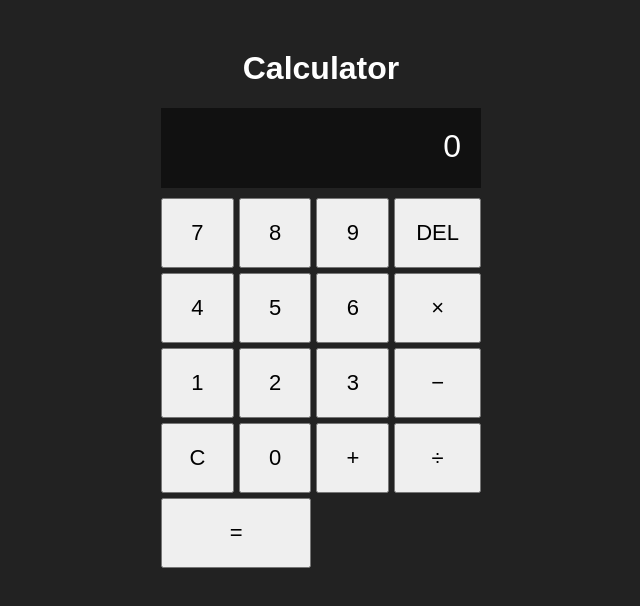
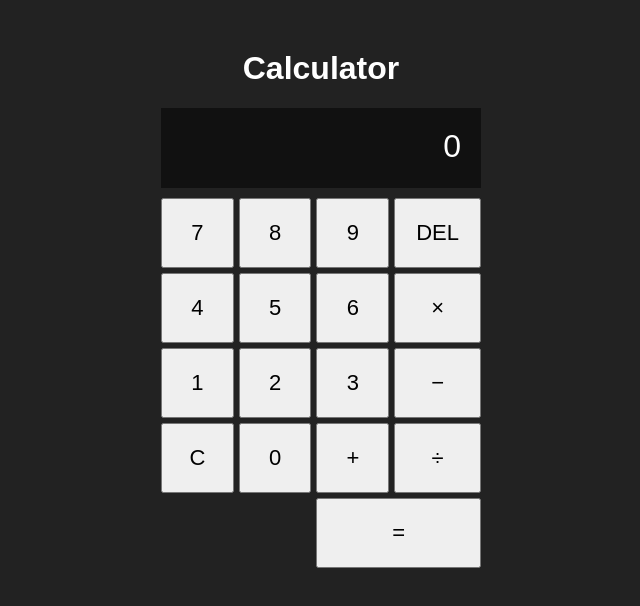
Before and after one commit to czcarrizales/cmps3350-mini-project, a React (Vite) app in the folder frontend/: page / in a window 1280 px wide. Shown: the top 606 px of the page, without its empty margins (319-959 px from the left). Built offline with nearby package versions, Linux system fonts and the light colour scheme.

Commit message:
readjust equal button

```diff
--- a/frontend/src/App.css
+++ b/frontend/src/App.css
@@ -36,5 +36,5 @@ button {
 }
 
 .equals {
-  grid-column: span 2;
+  grid-column: 3 / span 2;
 }
```
